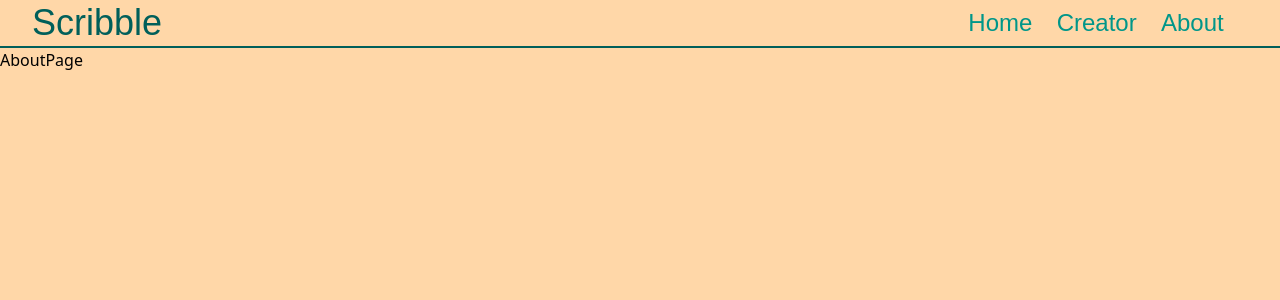
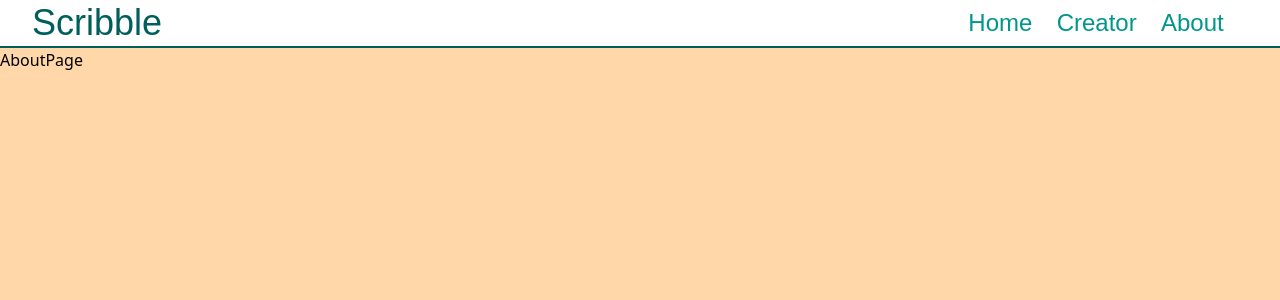
Before and after one commit to dev-kagant/Scribble, a React (Vite) app: page /about in a window 1280 px wide. Shown: the top 300 px of the page. Built offline with nearby package versions, Linux system fonts and the light colour scheme; a web font is replaced by a local one.

Commit message:
fix issues with modal and realign list component

```diff
--- a/src/App.css
+++ b/src/App.css
@@ -4,8 +4,6 @@
   html {
     width: 100%;
     height: 100%;
-    overflow-y: visible;
-    overflow-x: hidden;
     background-color: oklch(90.1% 0.076 70.697);
   }
 
--- a/src/components/HeaderComponent.jsx
+++ b/src/components/HeaderComponent.jsx
@@ -13,7 +13,7 @@ function HeaderComponent() {
     {name: 'About', path: '/about'}
   ]
   return (
-    <div className="flex flex-row justify-between h-12 items-center px-8 border-b-2 border-teal-800">
+    <div className="flex flex-row justify-between h-12 items-center px-8 border-b-2 border-teal-800 bg-white">
       <h3 className="text-4xl font-thick cursor-pointer text-teal-800" onClick={() => {navigate('/')}} >Scribble</h3>
       {(width > 820) ? <NavComponent links={linksArray}/> :
       <MobileNavComponent links={linksArray} />}
--- a/src/components/ListComponent.jsx
+++ b/src/components/ListComponent.jsx
@@ -20,9 +20,9 @@ function ListComponent({list}) {
   const handleDeleteList = () => {};
 
   return (
-    <div className='flex flex-col w-full border-2 rounded-xl bg-white mt-8 p-4'>
+    <div className='flex flex-col w-full h-full border-2 rounded-xl bg-white mt-8 p-4'>
       <TitleComponent title={list.name} placeholder="Add a list name..." onCallback={handleAddItem} styles="flex items-center text-teal-800 font-thick text-2xl sm:text-4xl lg:text-5xl w-full"/>
-      <div className='mt-6'>
+      <div className='mt-6 max-h-3/4 overflow-scroll'>
         {list.array.map((item)=>(
           <div key={item.id} className=''>
             <ItemComponent item={item}/>
--- a/src/components/ModalComponent.jsx
+++ b/src/components/ModalComponent.jsx
@@ -1,11 +1,12 @@
 import React from "react";
 import { XCircleIcon } from "@heroicons/react/16/solid";
 
-const Modal = ({ isOpen, onClose, title, children }) => {
+const Modal = ({ isOpen, onClose, children }) => {
   if (!isOpen) return null;
 
   return (
-    <div className="flex flex-col justify-center items-center w-full h-full absolute inset-0 bg-black-shade" onClick={onClose}>
+    <div className="flex flex-col justify-center items-center w-full h-full fixed inset-0 bg-black-shade">
+      <div className="flex flex-col items-center max-h-9/10">
         <button
           onClick={onClose}
           className="text-white hover:text-teal-600 text-xl w-8 cursor-pointer"
@@ -13,8 +14,9 @@ const Modal = ({ isOpen, onClose, title, children }) => {
         >
           <XCircleIcon/>
         </button>
-      <div className="">
+        <div className="h-7/8">
           {children}
+        </div>
       </div>
     </div>
   );
```
Lines whose indentation alone changed are shown as unchanged.
